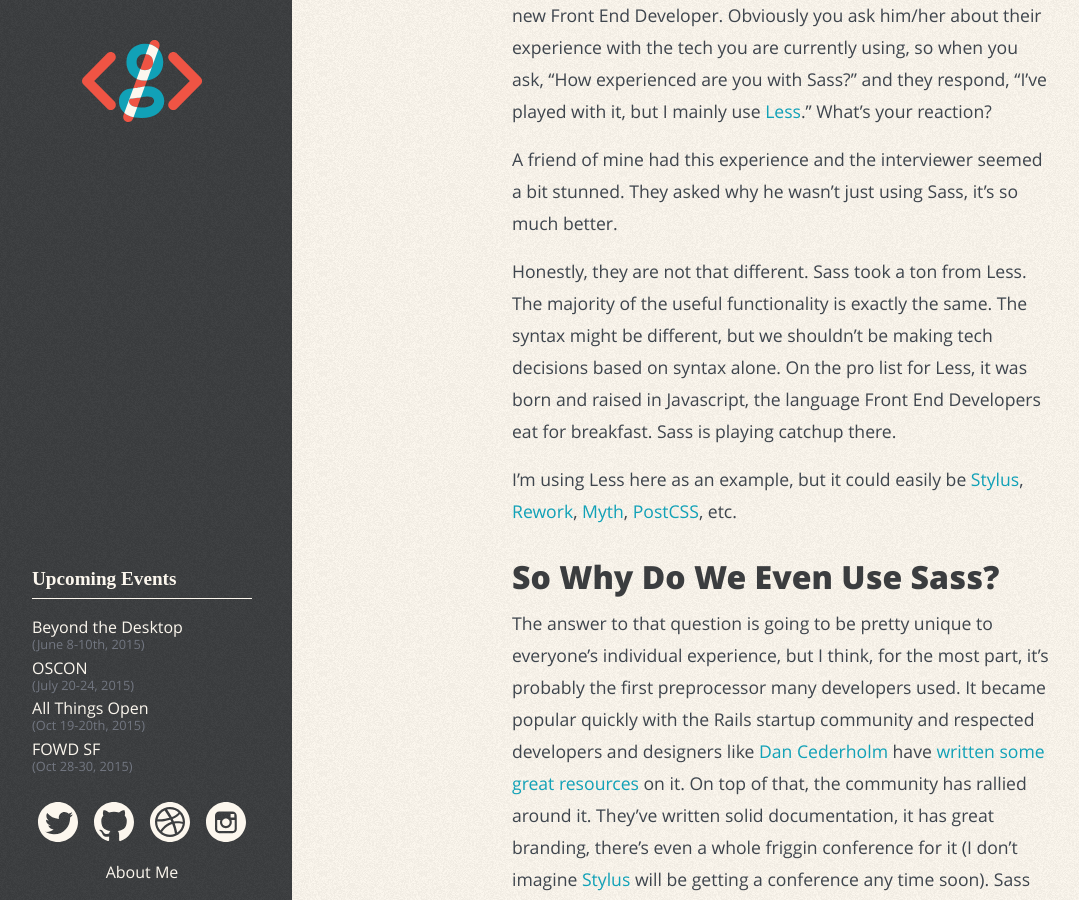
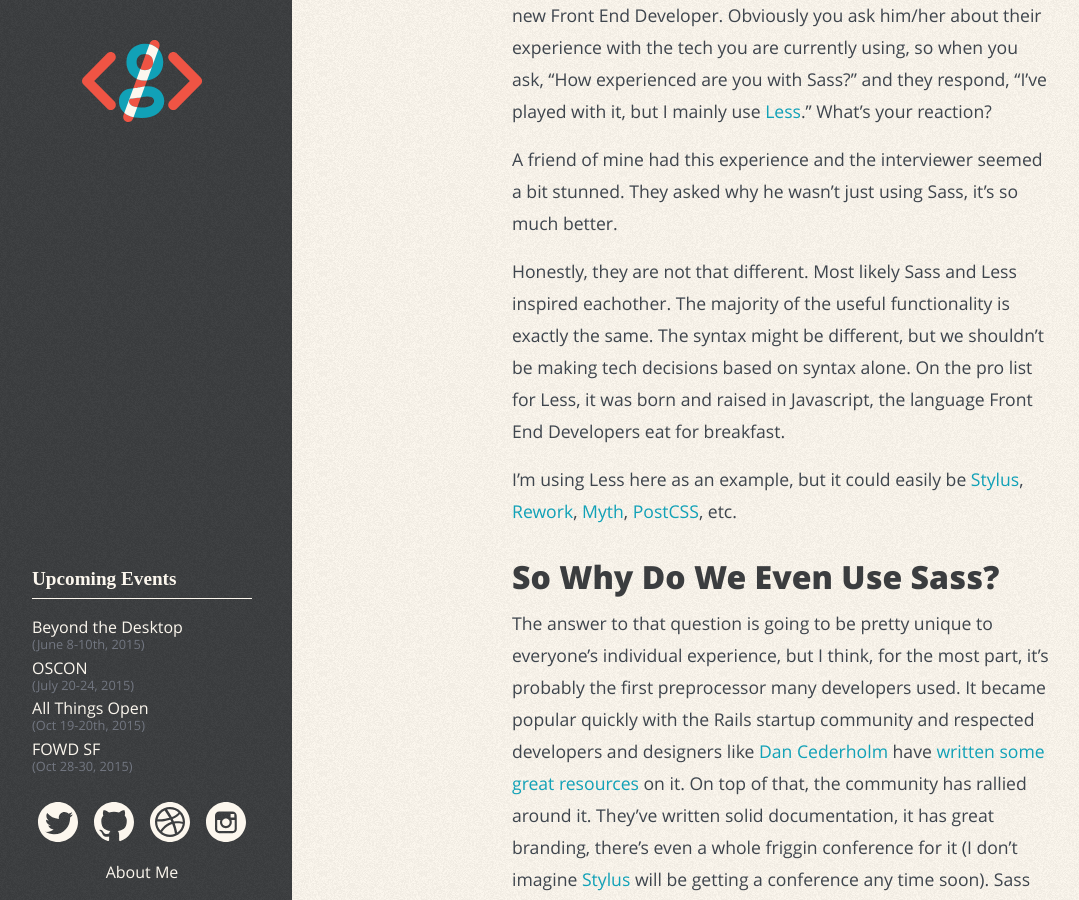
Before and after one commit to GarthDB/garthdb.github.io, a Jekyll site: the page built from writings/_posts/2015-07-20-whats-wrong-with-sass.md, in a window 1280 px wide and 900 px high, scrolled down 2782 px. Shown: the whole window, without its empty margins (8-1087 px from the left). Built offline with Jekyll 4.4.1, drawn with Linux system fonts in a browser that asks for light colours; some web fonts are replaced.

```diff
--- a/writings/_posts/2015-07-20-whats-wrong-with-sass.md
+++ b/writings/_posts/2015-07-20-whats-wrong-with-sass.md
@@ -24,7 +24,7 @@
 
 A friend of mine had this experience and the interviewer seemed a bit stunned. They asked why he wasn't just using Sass, it's so much better.
 
-Honestly, they are not that different. Sass took a ton from Less. The majority of the useful functionality is exactly the same. The syntax might be different, but we shouldn't be making tech decisions based on syntax alone. On the pro list for Less, it was born and raised in Javascript, the language Front End Developers eat for breakfast. Sass is playing catchup there.
+Honestly, they are not that different. Most likely Sass and Less inspired eachother. The majority of the useful functionality is exactly the same. The syntax might be different, but we shouldn't be making tech decisions based on syntax alone. On the pro list for Less, it was born and raised in Javascript, the language Front End Developers eat for breakfast.
 
 I'm using Less here as an example, but it could easily be [Stylus](https://learnboost.github.io/stylus/), [Rework](https://github.com/reworkcss/rework), [Myth](http://www.myth.io/), [PostCSS](https://github.com/postcss/postcss), etc.
 
```
Also changed, not shown: other parts of writings/_posts/2015-07-20-whats-wrong-with-sass.md (+1 -1 lines).
